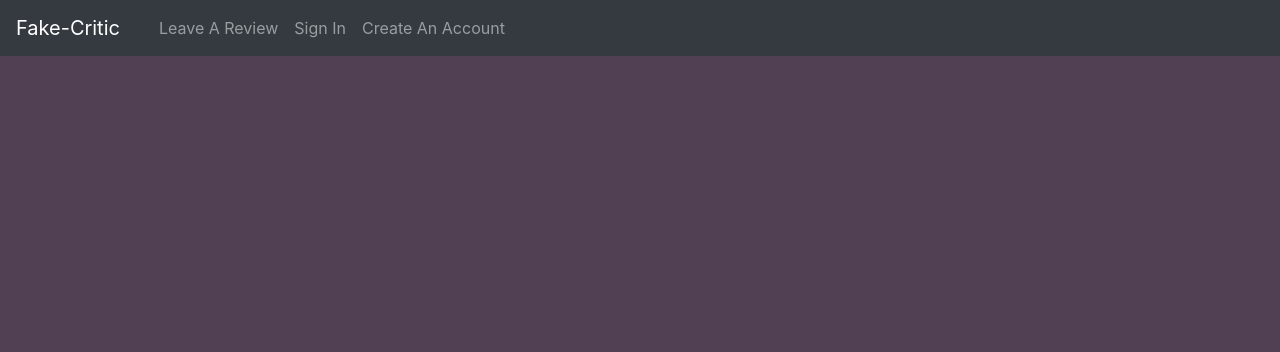
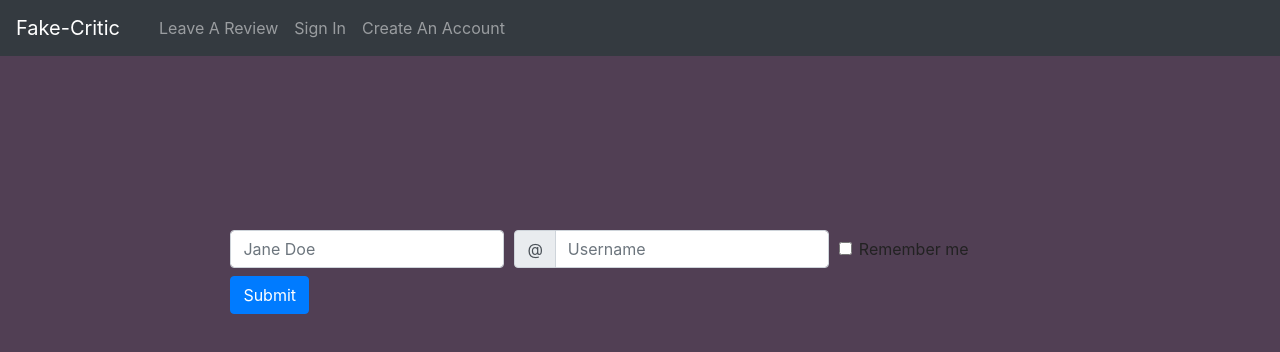
Before and after one commit to ugetshivam/AWT-PROJECT, a React (Create React App) app: page /createaccount in a window 1280 px wide. Shown: the top 352 px of the page. Built offline with nearby package versions, Linux system fonts and the light colour scheme.

Commit message:
CSS problem resolved

```diff
--- a/src/App.css
+++ b/src/App.css
@@ -23,3 +23,6 @@
   flex-wrap: wrap;
   flex-direction: row;
 }
+.align-items-center{
+  padding: 18%;
+}
--- a/src/App.js
+++ b/src/App.js
@@ -1,5 +1,5 @@
 import React from "react";
-import CreateAccount from "./Components/CreateAccount";
+import CreateAcct from './Components/CreateAcct';
 import LeaveArev from "./Components/LeaveArev";
 import Sign from "./Components/Sign";
 import Home from "./Components/Home";
@@ -11,9 +11,9 @@ function App() {
     <div>
       <Navigation />
       <Switch>
+        <Route path="/createaccount" component={CreateAcct} />
         <Route exact path="/" component={Home} />
         <Route path="/sign" component={Sign} />
-        <Route path="/createaccount" component={CreateAccount} />
         <Route path="/leavearev" component={LeaveArev} />
       </Switch>
     </div>
--- a/src/Components/Cards.js
+++ b/src/Components/Cards.js
@@ -70,7 +70,6 @@ const Cards = () => {
     },
   ];
   const [Deets, setDeets] = useState([]);
-  const numb = 2;
   // const PersonNames = cardInfo.map(person => person.text) ;
   const renderCard = (card) => {
     return (
@@ -96,7 +95,6 @@ const Cards = () => {
       <div className="grid">{cardInfo.map(renderCard)}</div>
       <Router>
         <Route exact path="/">
-          <p>hello</p>
         </Route>
       </Router>
     </div>
--- a/src/Components/CreateAccount.js
+++ b/src/Components/CreateAcct.js
@@ -1,4 +1,4 @@
-import React, { Component } from "react";
+import React from "react";
 import { Form, Button, Col, InputGroup, FormControl } from "react-bootstrap";
 function CreateAccount() {
   return (
--- a/src/Components/LeaveArev.js
+++ b/src/Components/LeaveArev.js
@@ -3,7 +3,7 @@ import React from "react";
 function LeaveArev() {
   return (
     <div>
-      <img src="https://images.unsplash.com/photo-1541963463532-d68292c34b19?ixlib=rb-1.2.1&ixid=MnwxMjA3fDB8MHxleHBsb3JlLWZlZWR8MXx8fGVufDB8fHx8&w=1000&q=80" />
+      <img src="https://images.unsplash.com/photo-1541963463532-d68292c34b19?ixlib=rb-1.2.1&ixid=MnwxMjA3fDB8MHxleHBsb3JlLWZlZWR8MXx8fGVufDB8fHx8&w=1000&q=80" alt=""/>
     </div>
   );
 }
--- a/src/Components/Sign.js
+++ b/src/Components/Sign.js
@@ -3,7 +3,7 @@ import React from "react";
 function Sign() {
   return (
     <div>
-      <img src="https://images.unsplash.com/photo-1541963463532-d68292c34b19?ixlib=rb-1.2.1&ixid=MnwxMjA3fDB8MHxleHBsb3JlLWZlZWR8MXx8fGVufDB8fHx8&w=1000&q=80" />
+      <img src="https://images.unsplash.com/photo-1541963463532-d68292c34b19?ixlib=rb-1.2.1&ixid=MnwxMjA3fDB8MHxleHBsb3JlLWZlZWR8MXx8fGVufDB8fHx8&w=1000&q=80" alt="" />
     </div>
   );
 }
--- a/src/navbar.js
+++ b/src/navbar.js
@@ -1,5 +1,5 @@
 import React, { Component } from "react";
-import ReactDOM from "react-dom";
+
 import { Navbar, Nav, Container } from "react-bootstrap";
 class Navigation extends Component {
   render() {
```
